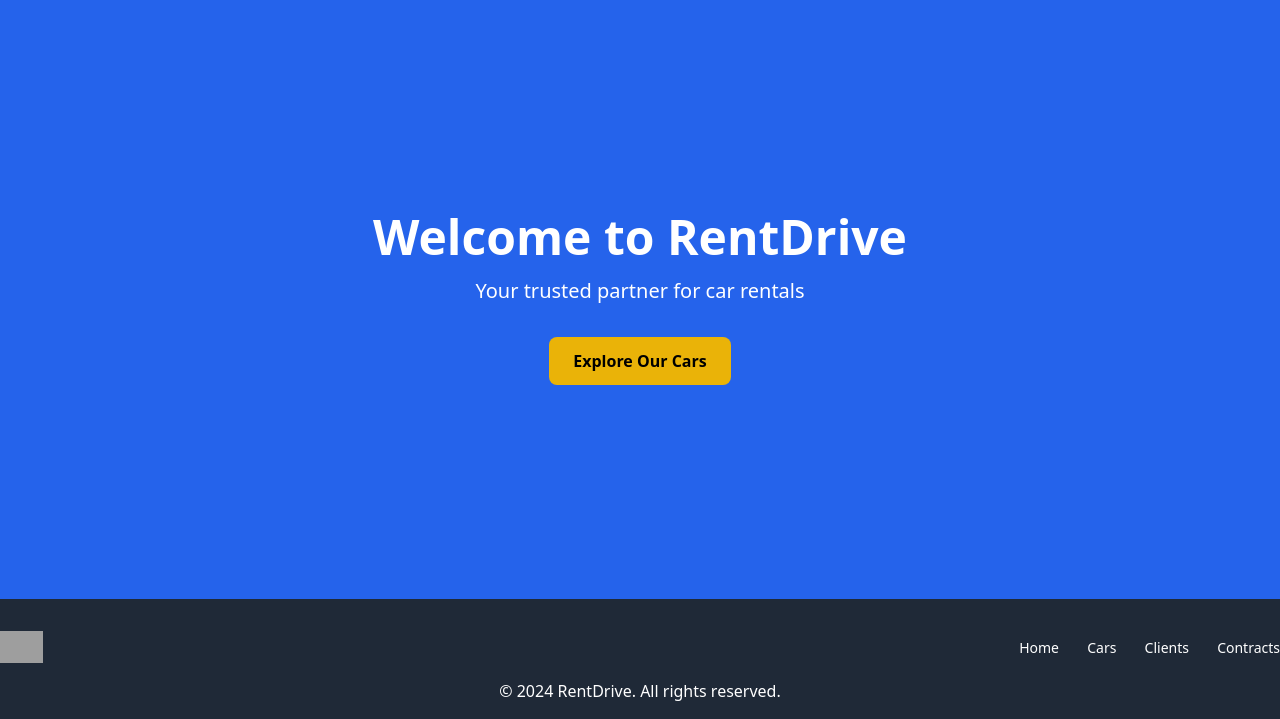
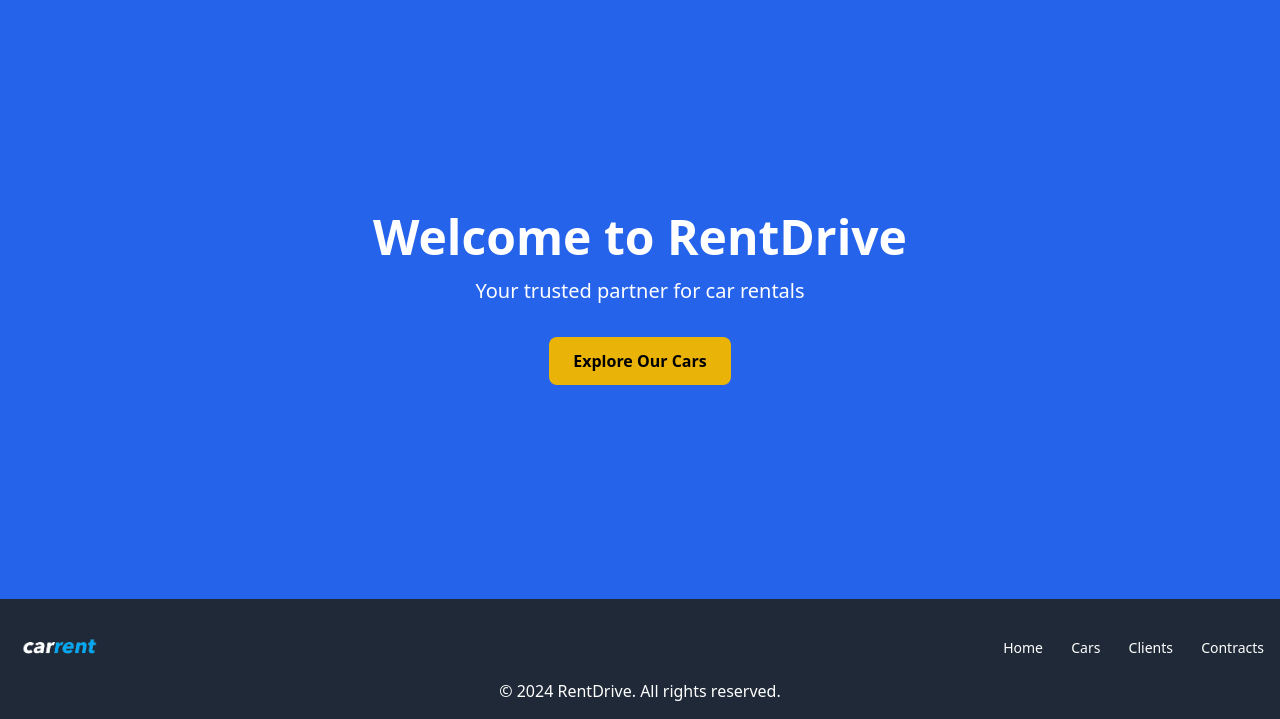
Before and after one commit to MohamedHamouch/Breif7, a PHP site: page / in a window 1280 px wide. Shown: the part 81-800 px from the top of the page. Run offline with PHP 8.4, Linux system fonts and the light colour scheme; some libraries are stand-ins or nearby versions; grey boxes are pictures that could not be loaded.

Commit message:
footer logo

```diff
--- a/cars/cars.php
+++ b/cars/cars.php
@@ -146,10 +146,10 @@ $cars = mysqli_query($conn, $sql);
   </section>
 
 
-  <footer class="bg-gray-800 text-white py-8 h-[15vh]">
+  <footer class="bg-gray-800 text-white py-8 px-4 h-[15vh]">
     <div class="container mx-auto flex justify-between items-center">
       <a href="../index.php" class="font-bold">
-        <img src="your-logo-path.png" alt="RentDrive Logo" class="h-8">
+        <img src="../assets/rentcar1.png" alt="RentDrive Logo" class="h-8">
       </a>
       <div class="space-x-6">
         <a href="../index.php" class="text-sm hover:text-yellow-500">Home</a>
--- a/clients/clients.php
+++ b/clients/clients.php
@@ -139,10 +139,10 @@ $clients = mysqli_query($conn, $sql);
   </section>
 
 
-  <footer class="bg-gray-800 text-white py-8 h-[15vh]">
+  <footer class="bg-gray-800 text-white py-8 px-4 h-[15vh]">
     <div class="container mx-auto flex justify-between items-center">
       <a href="../index.php" class="font-bold">
-        <img src="your-logo-path.png" alt="RentDrive Logo" class="h-8">
+        <img src="../assets/rentcar1.png" alt="RentDrive Logo" class="h-8">
       </a>
       <div class="space-x-6">
         <a href="../index.php" class="text-sm hover:text-yellow-500">Home</a>
--- a/contracts/contracts.php
+++ b/contracts/contracts.php
@@ -89,10 +89,10 @@ $contracts = mysqli_query($conn, $sql);
     </div>
   </section>
 
-  <footer class="bg-gray-800 text-white py-8 h-[15vh]">
+  <footer class="bg-gray-800 text-white py-8 px-4 h-[15vh]">
     <div class="container mx-auto flex justify-between items-center">
       <a href="../index.php" class="font-bold">
-        <img src="your-logo-path.png" alt="RentDrive Logo" class="h-8">
+        <img src="../assets/rentcar1.png" alt="RentDrive Logo" class="h-8">
       </a>
       <div class="space-x-6">
         <a href="../index.php" class="text-sm hover:text-yellow-500">Home</a>
--- a/index.php
+++ b/index.php
@@ -34,10 +34,10 @@
     </div>
   </section>
 
-  <footer class="bg-gray-800 text-white py-8 h-[15vh]">
+  <footer class="bg-gray-800 text-white py-8 px-4 h-[15vh]">
     <div class="container mx-auto flex justify-between items-center">
       <a href="#" class="font-bold">
-        <img src="your-logo-path.png" alt="RentDrive Logo" class="h-8">
+        <img src="assets/rentcar1.png" alt="RentDrive Logo" class="h-8">
       </a>
       <div class="space-x-6">
         <a href="index.php" class="text-sm hover:text-yellow-500">Home</a>
```
